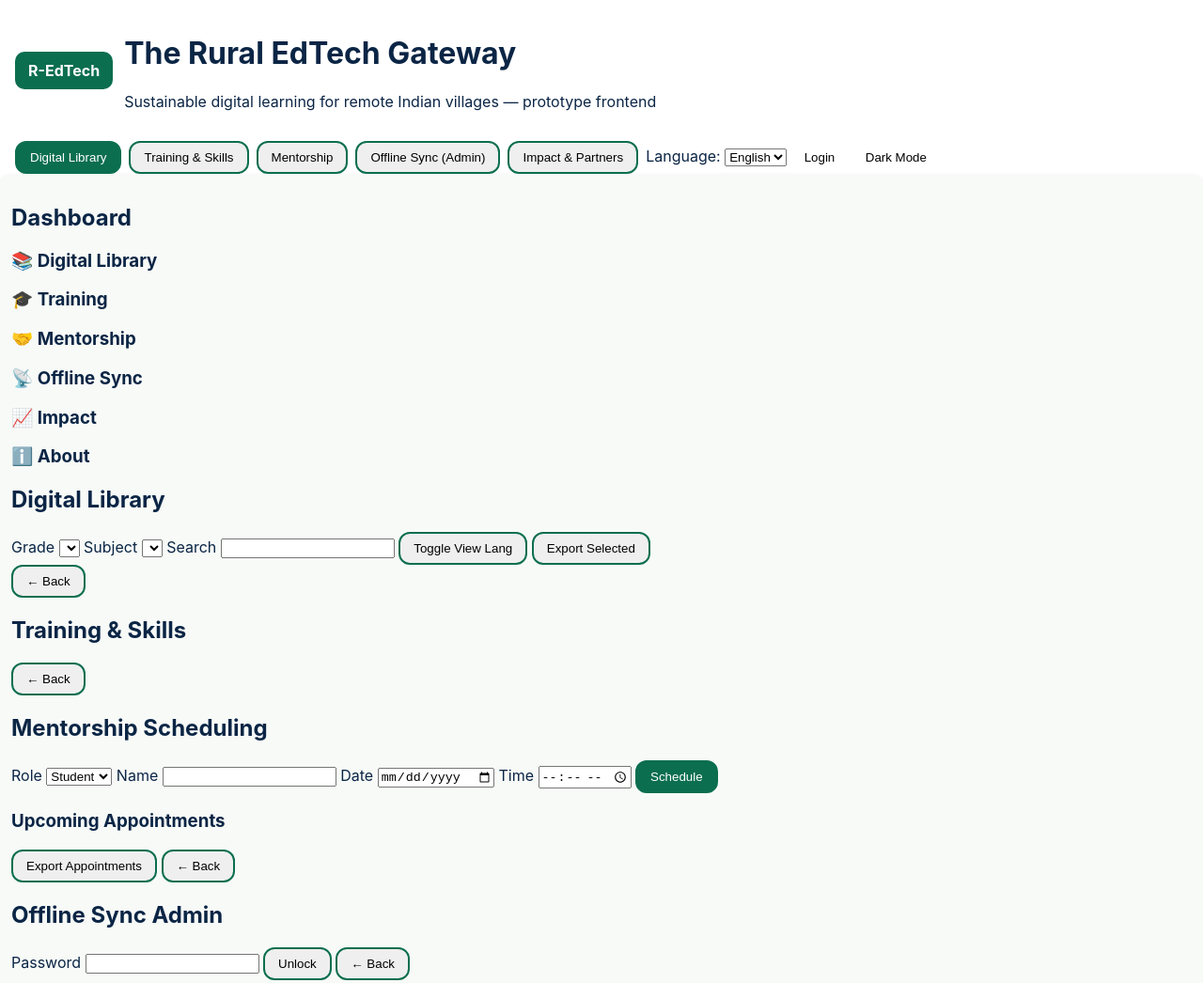
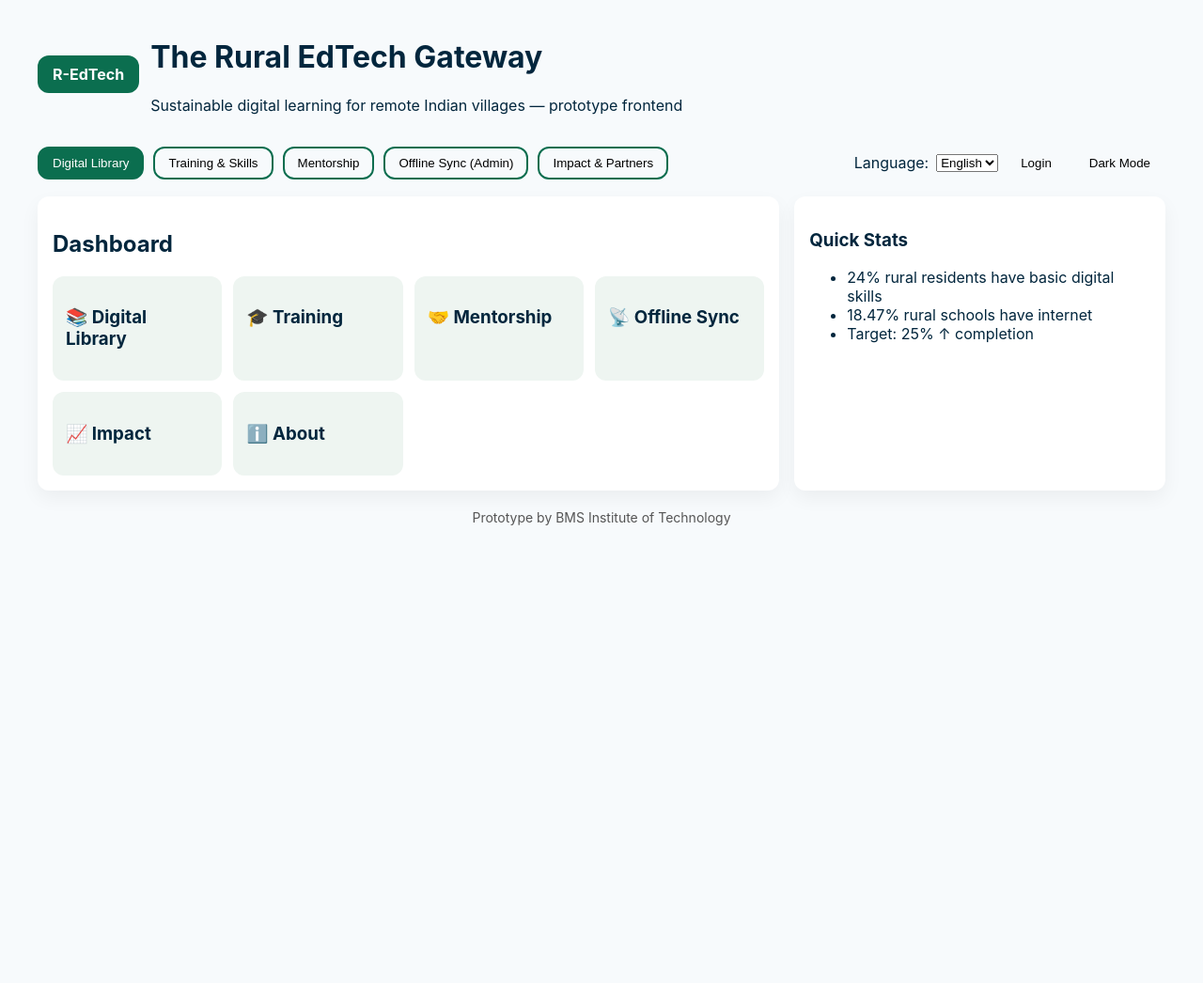
Before and after one commit to mihir000777/rural-edtech-gateway, a plain HTML site: page index.html in a window 1280 px wide. Shown: the top 1046 px of the page at 94% size. After the commit the page ends 800 px from the top, so only its background shows below. Drawn offline with nearby package versions, Linux system fonts and the light colour scheme; files that its build step writes are made by us from their sources; a script that the page names is missing.

Commit message:
Refactor CSS variables and styles for layout

```diff
--- a/css/style.css
+++ b/css/style.css
@@ -1,24 +1,36 @@
 :root{
-  --bg:#ffffff;
-  --fg:#0b2545;
+  --bg:#f7fafc;
+  --card:#fff;
+  --text:#02263d;
   --accent:#0b6e4f;
-  --muted:#4a5568;
   --radius:12px;
-  --padding:16px;
 }
-body{margin:0;padding:0;font-family:Inter,sans-serif;background:var(--bg);color:var(--fg);}
-header{display:flex;align-items:center;gap:12px;padding:var(--padding);}
-.logo{background:var(--accent);color:white;padding:10px 14px;border-radius:10px;font-weight:700;}
-nav{display:flex;gap:8px;padding:0 16px;align-items:center;flex-wrap:wrap;}
-.btn{padding:8px 14px;border-radius:12px;border:2px solid var(--accent);cursor:pointer;transition:0.2s;}
-.btn.primary{background:var(--accent);color:white;}
-.btn.ghost{border:none;background:none;}
-.btn:hover{background:var(--accent);color:white;}
-.rightControls{margin-left:auto;display:flex;gap:8px;align-items:center;}
-.grid{display:grid;grid-template-columns:1fr;gap:12px;padding:16px;}
-@media(min-width:900px){.grid{grid-template-columns:1fr 300px;}}
-.card{background:#f7faf7;padding:12px;border-radius:var(--radius);transition:all 0.3s;box-shadow:0 2px 5px rgba(0,0,0,0.1);}
-.card:hover{transform:translateY(-2px);box-shadow:0 5px 15px rgba(0,0,0,0.2);}
-[data-theme="dark"]{--bg:#0b2545;--fg:#ffffff;--accent:#4caf50;}
-[data-theme="dark"] body{background:var(--bg);color:var(--fg);}
-[data-theme="dark"] .card{background:#1a1f3a;}
+
+body{margin:0;background:var(--bg);color:var(--text);font-family:Inter,Arial}
+.container{max-width:1200px;margin:auto;padding:20px}
+
+header{display:flex;gap:12px;align-items:center}
+.logo{background:var(--accent);padding:10px 16px;color:#fff;font-weight:700;border-radius:var(--radius)}
+
+nav{margin:18px 0;display:flex;gap:10px;flex-wrap:wrap;align-items:center}
+nav .langPanel{margin-left:auto;display:flex;gap:8px;align-items:center}
+
+.btn{border:2px solid var(--accent);background:transparent;padding:8px 14px;border-radius:var(--radius);cursor:pointer}
+.btn.primary{background:var(--accent);color:white}
+.btn.ghost{border-color:transparent}
+
+main{display:grid;grid-template-columns:2fr 1fr;gap:16px}
+.card{background:var(--card);padding:16px;border-radius:var(--radius);box-shadow:0 8px 20px rgba(0,0,0,0.05)}
+
+.view{display:none;animation:fade .4s}
+.view.active{display:block}
+
+@keyframes fade{from{opacity:0;transform:translateY(10px)}}
+
+.modules{display:grid;grid-template-columns:repeat(auto-fit,minmax(160px,1fr));gap:12px}
+.module{background:#eef5f1;padding:14px;border-radius:var(--radius);cursor:pointer}
+
+.list{display:grid;gap:10px}
+.resource{background:#eef4f7;padding:12px;border-radius:var(--radius);display:flex;justify-content:space-between}
+
+footer{text-align:center;margin-top:20px;font-size:14px;color:#555}
```
